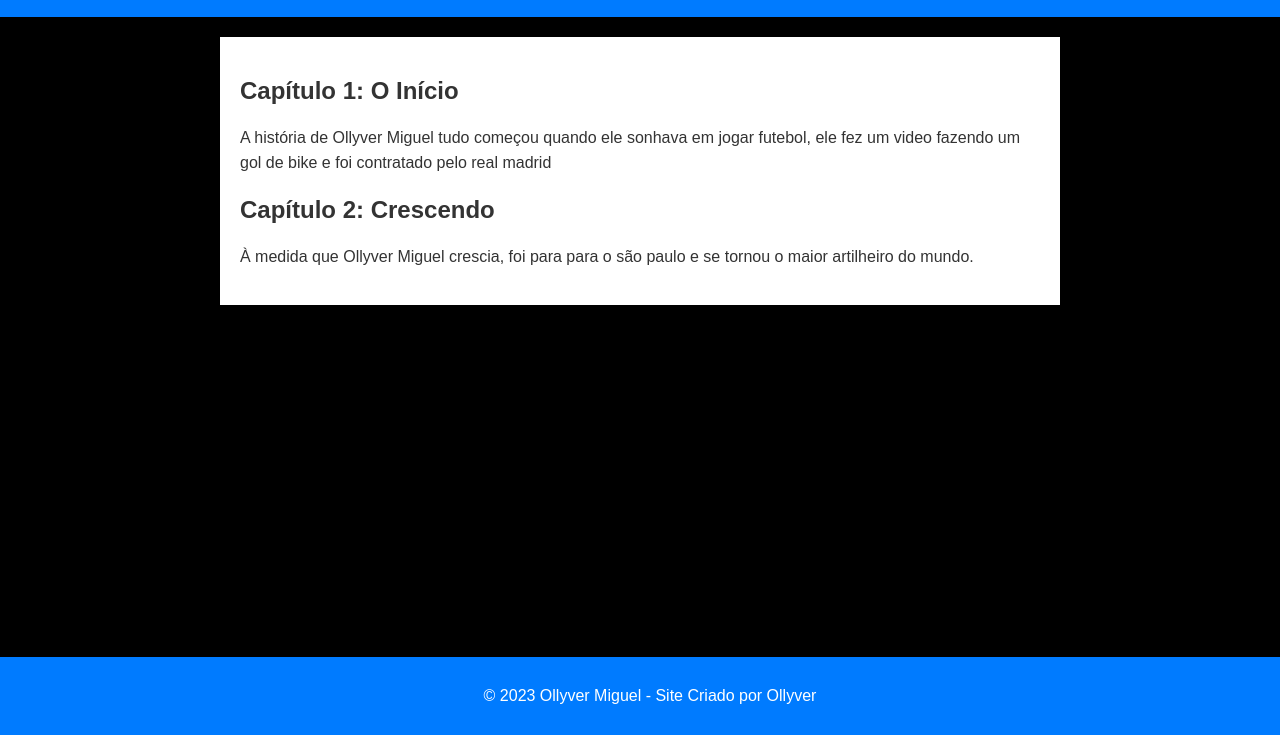
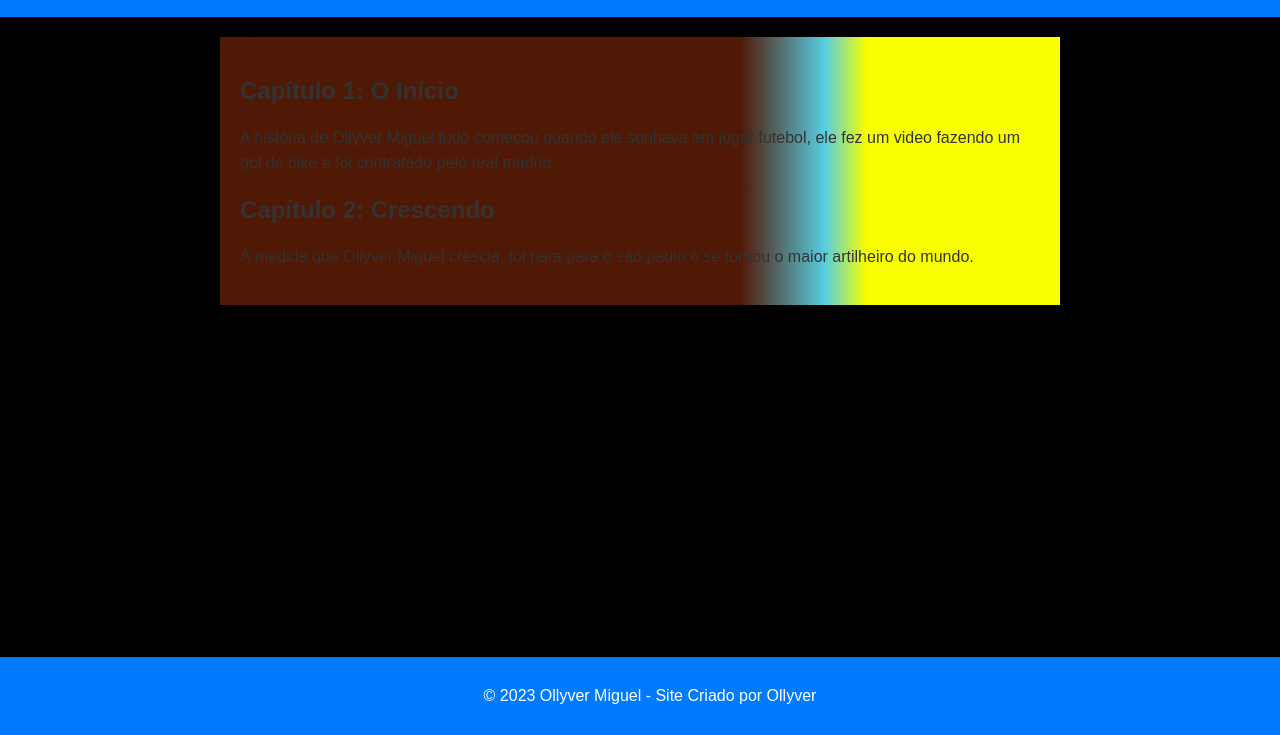
Before and after one commit to LucasVieira757/obi, a plain HTML site: page index.html in a window 1280 px wide. Shown: the part 65-800 px from the top of the page. Drawn offline with Linux system fonts and the light colour scheme.

Commit message:
Update index.html

```diff
--- a/index.html
+++ b/index.html
@@ -30,7 +30,9 @@
             max-width: 800px;
             margin: 20px auto;
             padding: 20px;
-            background-color: #fff;
+            background: rgb(121,37,9);
+            background: linear-gradient(90deg, rgba(121,37,9,0.6643032212885154) 62%, rgba(96,227,249,0.9051995798319328) 72%, rgba(249,255,0,1) 77%);
+
             box-shadow: 0 0 10px rgba(0, 0, 0, 0.1);
         }
 
```
